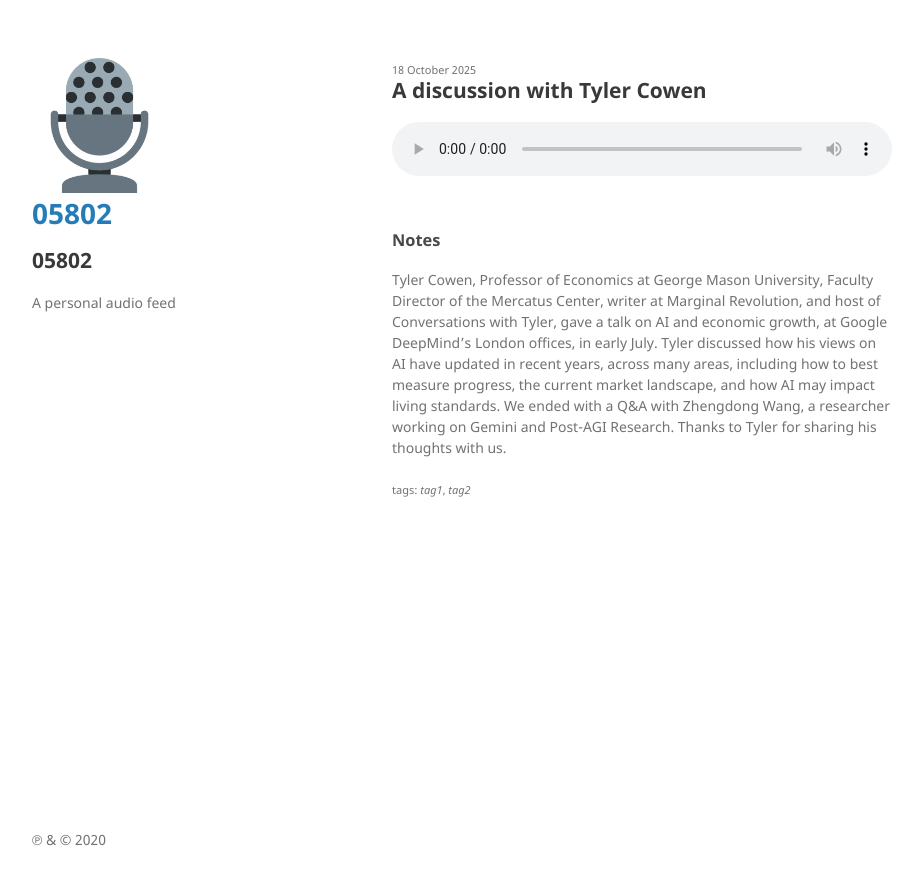
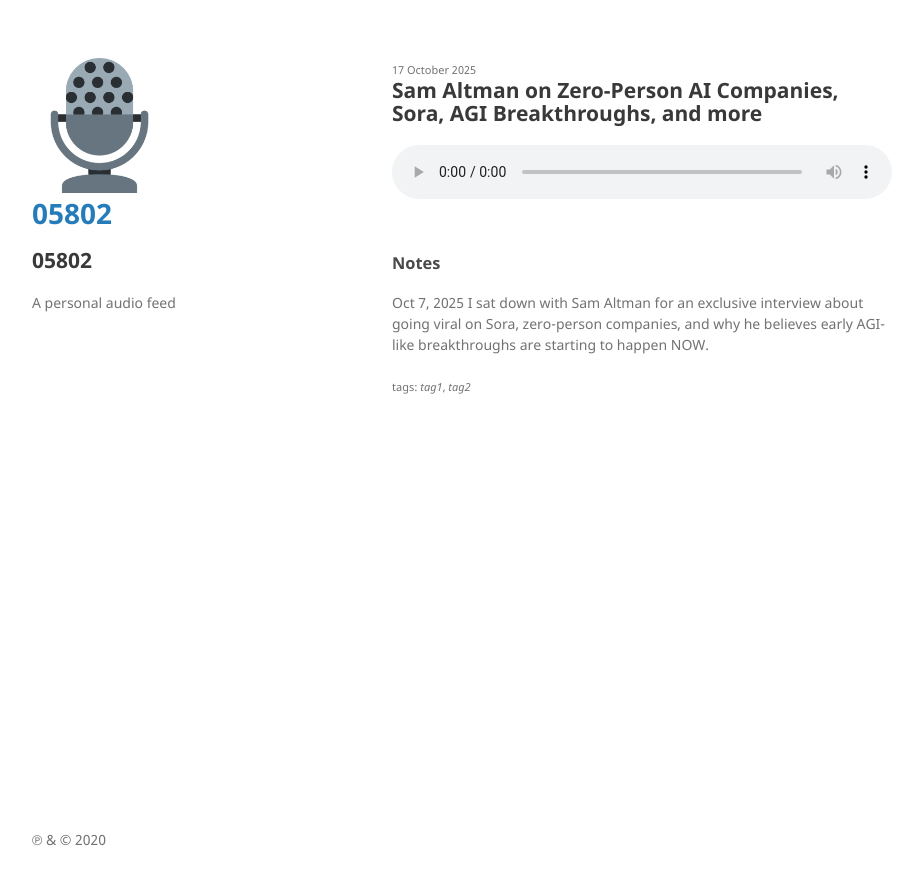
Before and after one commit to 05802/rss_audio, a Jekyll site: the page built from _posts/2025-10-17-altman-rowan-cheung.md, in a window 1280 px wide. Shown: the top 885 px of the page, without its empty margins (178-1101 px from the left). Built offline with Jekyll 4.4.1, drawn with Linux system fonts in a browser that asks for light colours.

Commit message:
Update podcast details for Altman interview

```diff
--- a/_posts/2025-10-17-altman-rowan-cheung.md
+++ b/_posts/2025-10-17-altman-rowan-cheung.md
@@ -1,16 +1,17 @@
 ---
-title:        "A discussion with Tyler Cowen"
-date:         2025-10-18 06:06:08 +0000
+title:        "Sam Altman on Zero-Person AI Companies, Sora, AGI Breakthroughs, and more"
+date:         2025-10-17 06:06:08 +0000
 keywords:
 - tag1
 - tag2
-mp3-url:      "https://pub-0eced6e15a5c47f7aa40f1e1dea66c92.r2.dev/july-2025-Cowen-deepmind-AI.mp3"
-mp3-size:  "39829557"
+mp3-url:      "https://pub-0eced6e15a5c47f7aa40f1e1dea66c92.r2.dev/2025-10-17-altman-rowan-cheung.mp3"
+mp3-size:  "21334947"
 episode-type:
 explicit:     "no"
 block:        "no" # no means it is published
 layout: podcast
 excerpt_separator: <!--more-->
 ---
-Tyler Cowen, Professor of Economics at George Mason University, Faculty Director of the Mercatus Center, writer at Marginal Revolution, and host of Conversations with Tyler, gave a talk on AI and economic growth, at Google DeepMind’s London offices, in early July. Tyler discussed how his views on AI have updated in recent years, across many areas, including how to best measure progress, the current market landscape, and how AI may impact living standards. We ended with a Q&A with Zhengdong Wang, a researcher working on Gemini and Post-AGI Research. Thanks to Tyler for sharing his thoughts with us.
+Oct 7, 2025
+I sat down with Sam Altman for an exclusive interview about going viral on Sora, zero-person companies, and why he believes early AGI-like breakthroughs are starting to happen NOW.
 <!--more-->
```
